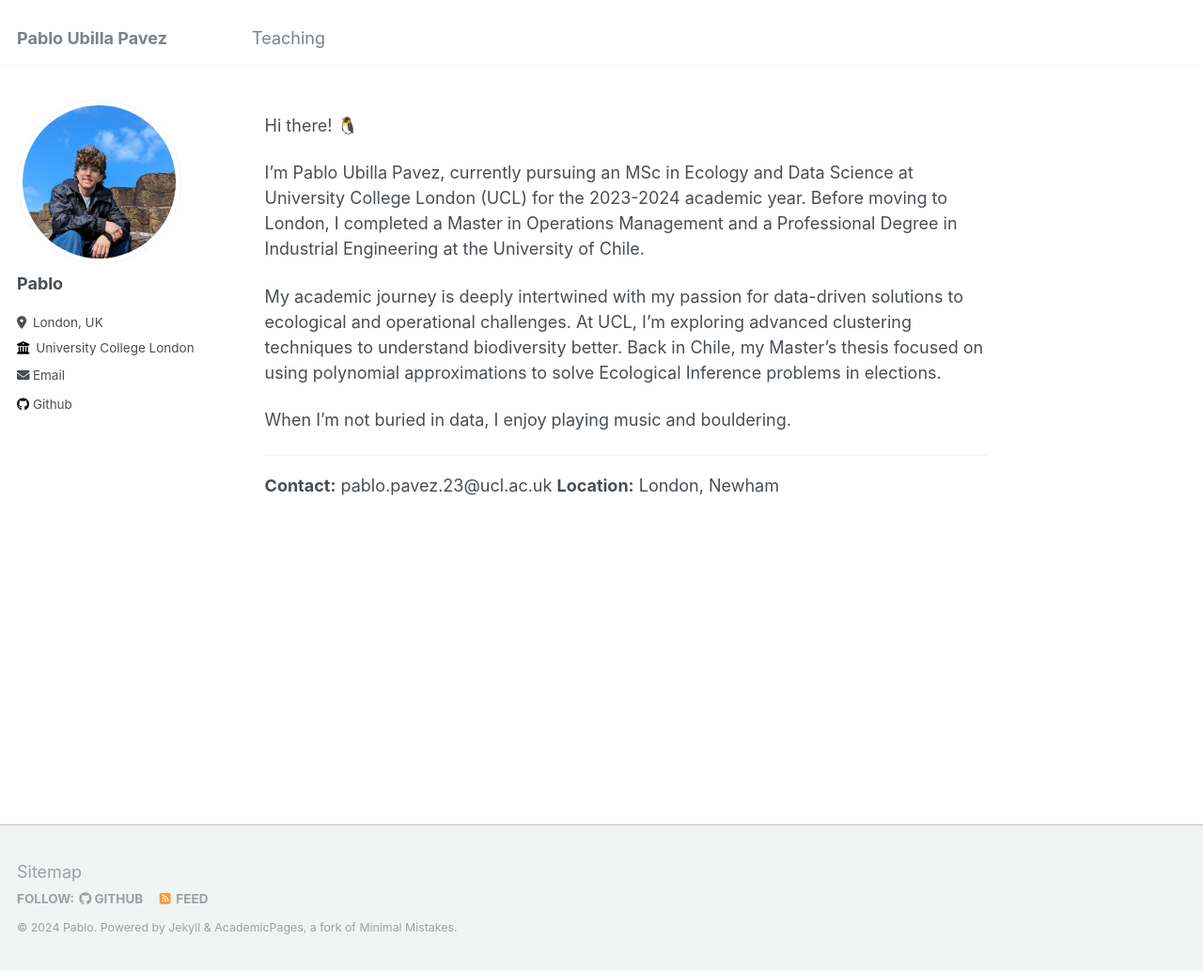
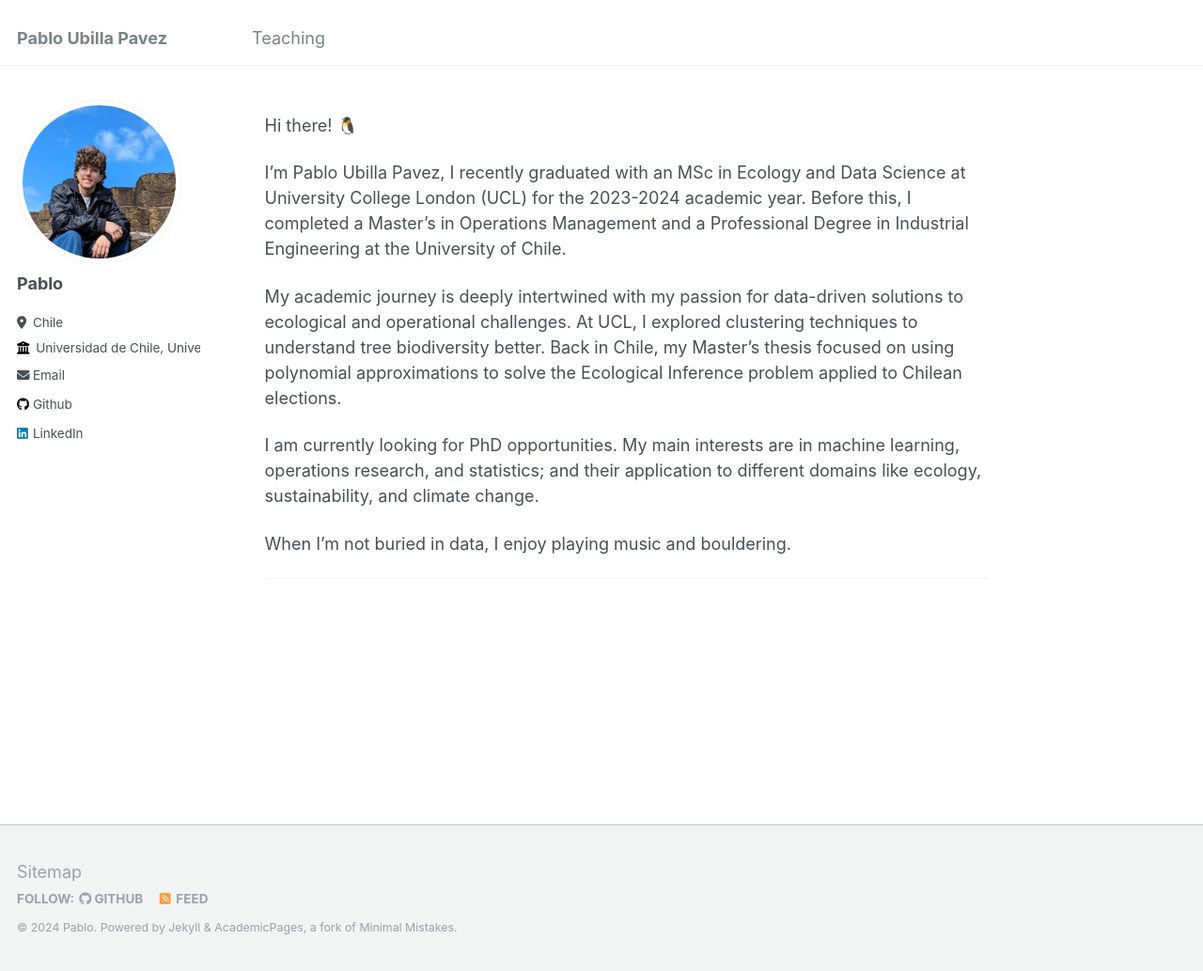
Before and after one commit to pabloubilla/pabloubilla.github.io, a Jekyll site: the page built from _pages/about.md, in a window 1280 px wide and 1033 px high. Shown: the whole window at 94% size. Built offline with Jekyll 4.4.1, drawn with Linux system fonts in a browser that asks for light colours.

Commit message:
update info

```diff
--- a/_config.yml
+++ b/_config.yml
@@ -25,10 +25,10 @@ author:
   name             : "Pablo"
   pronouns         : # example: "she/her"
   bio              : ""
-  location         : "London, UK"
-  employer         : "University College London"
+  location         : "Chile"
+  employer         : "Universidad de Chile, University College London"
   uri              : # URL
-  email            : "ucbtpub@ucl.ac.uk"
+  email            : "pabloubilla@ug.uchile.cl"
 
   # Academic websites
   # arxiv            : # URL - Update with the correct link to your profile
@@ -57,7 +57,7 @@ author:
   keybase          : # Username
   instagram        : # Username
   lastfm           : # Username
-  linkedin         : # Username
+  linkedin         : "https://www.linkedin.com/in/pablo-ubilla-pavez/"
   mastodon         : # URL
   medium           : # URL
   pinterest        : # Username
--- a/_pages/about.md
+++ b/_pages/about.md
@@ -9,16 +9,15 @@ redirect_from:
 
  Hi there! 🐧
 
-I'm Pablo Ubilla Pavez, currently pursuing an MSc in Ecology and Data Science at University College London (UCL) for the 2023-2024 academic year. Before moving to London, I completed a Master in Operations Management and a Professional Degree in Industrial Engineering at the University of Chile.
+I'm Pablo Ubilla Pavez, I recently graduated with an MSc in Ecology and Data Science at University College London (UCL) for the 2023-2024 academic year. Before this, I completed a Master's in Operations Management and a Professional Degree in Industrial Engineering at the University of Chile.
 
-My academic journey is deeply intertwined with my passion for data-driven solutions to ecological and operational challenges. At UCL, I'm exploring advanced clustering techniques to understand biodiversity better. Back in Chile, my Master's thesis focused on using polynomial approximations to solve Ecological Inference problems in elections.
+My academic journey is deeply intertwined with my passion for data-driven solutions to ecological and operational challenges. At UCL, I explored clustering techniques to understand tree biodiversity better. Back in Chile, my Master's thesis focused on using polynomial approximations to solve the Ecological Inference problem applied to Chilean elections.
+
+I am currently looking for PhD opportunities. My main interests are in machine learning, operations research, and statistics; and their application to different domains like ecology, sustainability, and climate change.
 
 When I'm not buried in data, I enjoy playing music and bouldering.
 
 ---
-**Contact:** pablo.pavez.23@ucl.ac.uk
-**Location:** London, Newham
-
 
 
 <!-- ---
```
